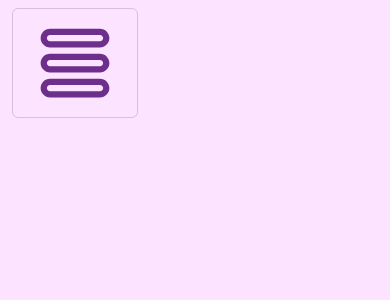
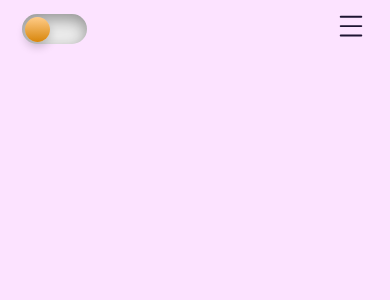
Before and after one commit to DonatOrca/DonatOrca, a React (Vite) app: page /DonatOrca/announcement in a window 390 px wide. Shown: the top 300 px of the page. Built offline with nearby package versions, Linux system fonts and the light colour scheme.

Commit message:
change: phone navigation

```diff
--- a/src/components/DarkMode.tsx
+++ b/src/components/DarkMode.tsx
@@ -1,22 +1,39 @@
-import React from "react";
+import React, { useState, useEffect } from "react";
 import "./DarkMode.css";
 
 const DarkMode = () => {
+  const [isChecked, setIsChecked] = useState(false);
+
   const setDarkMode = () => {
     document.querySelector("body")?.setAttribute("data-theme", "dark");
     localStorage.setItem("selectedTheme", "dark");
   };
+
   const setLightMode = () => {
     document.querySelector("body")?.setAttribute("data-theme", "light");
     localStorage.setItem("selectedTheme", "light");
   };
+
   const toggleTheme = (e: React.ChangeEvent<HTMLInputElement>) => {
-    if (e.target.checked) setDarkMode();
+    const checked = e.target.checked;
+    setIsChecked(checked);
+
+    if (checked) setDarkMode();
     else setLightMode();
   };
 
-  const selectedTheme = localStorage.getItem("selectedTheme");
-  if (selectedTheme === "dark") setDarkMode();
+  useEffect(() => {
+    const prefersDarkMode = window.matchMedia(
+      "(prefers-color-scheme: dark)"
+    ).matches;
+    setIsChecked(prefersDarkMode);
+
+    if (prefersDarkMode) {
+      setDarkMode();
+    } else {
+      setLightMode();
+    }
+  }, []);
 
   return (
     <div className="dark_mode">
@@ -25,7 +42,7 @@ const DarkMode = () => {
         type="checkbox"
         id="darkmode-toggle"
         onChange={toggleTheme}
-        defaultChecked={selectedTheme === "dark"}
+        checked={isChecked}
       />
       <label className="dark_mode_label" htmlFor="darkmode-toggle"></label>
     </div>
--- a/src/components/Navbar.css
+++ b/src/components/Navbar.css
@@ -4,16 +4,17 @@ body {
 .navbar {
   margin-bottom: 50px;
 }
+.navbar-toggler {
+  border: none !important;
+}
 .nav-link {
   font-family: Kollektif, sans-serif;
   font-size: 1.4em !important;
   color: var(--body_color) !important;
   margin: 50px 150px 0px 0px !important;
+  padding: 0% !important;
 }
 .nav-link:hover {
   filter: drop-shadow(0 0 1.5em var(--nav_hover)) !important;
   color: var(--body_color);
 }
-#darkmode {
-  margin-right: 50px;
-}
--- a/src/components/Navbar.tsx
+++ b/src/components/Navbar.tsx
@@ -1,24 +1,35 @@
 import { Link } from "react-router-dom";
-import dropDownMenu from "../assets/svg/DropDownMenu.svg";
 import DarkMode from "./DarkMode";
 import "./Navbar.css";
 import "../Fonts.css";
+import useMediaQuery from "./useMediaQuery";
 
 function Navbar() {
+  const matches = useMediaQuery("(min-width: 992px)");
+
   return (
-    <>
     <nav className="navbar navbar-expand-lg">
       <div className="container-fluid">
+        {matches ? "" : <DarkMode />}
         <button
-            className="navbar-toggler"
-            type="button"
+          className="navbar-toggler justify-content-end"
+          itemType="button"
           data-bs-toggle="collapse"
           data-bs-target="#navbarNavAltMarkup"
           aria-controls="navbarNavAltMarkup"
           aria-expanded="false"
           aria-label="Toggle navigation"
         >
-            <img src={dropDownMenu} alt="dropdown menu" />
+          <svg
+            xmlns="http://www.w3.org/2000/svg"
+            width="30"
+            height="30"
+            fill="currentColor"
+            className="bi bi-list"
+            viewBox="0 0 16 16"
+          >
+            <path d="M2 2.5a.5.5 0 0 1 .5-.5h11a.5.5 0 0 1 0 1h-11a.5.5 0 0 1-.5-.5zM2 7.5a.5.5 0 0 1 .5-.5h11a.5.5 0 0 1 0 1h-11a.5.5 0 0 1-.5-.5zM2 12.5a.5.5 0 0 1 .5-.5h11a.5.5 0 0 1 0 1h-11a.5.5 0 0 1-.5-.5z" />
+          </svg>
         </button>
         <div
           className="collapse navbar-collapse justify-content-end"
@@ -37,12 +48,11 @@ function Navbar() {
             <Link to="/DonatOrca/history" className="nav-link">
               History
             </Link>
-              <DarkMode />
+            {matches ? <DarkMode /> : ""}
           </div>
         </div>
       </div>
     </nav>
-    </>
   );
 }
 
```
Also changed, not shown: src/assets/svg/DropDownMenu.svg. Lines whose indentation alone changed are shown as unchanged.
